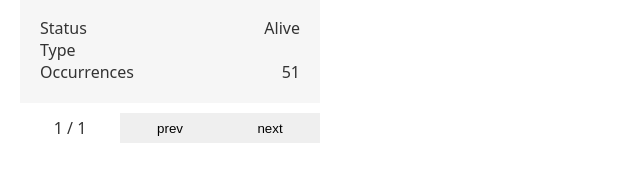
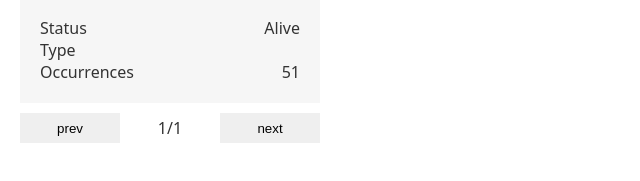
Before and after one commit to CheckersRT/project-3-rick-and-morty, a website with bundled scripts: page index.html in a window 1280 px wide. Shown: the part 487-668 px from the top of the page, without its empty margins (0-640 px from the left). Built offline with nearby package versions, Linux system fonts and the light colour scheme; no server answers.

Commit message:
pagination not yet working

```diff
--- a/components/nav-pagination/nav-pagination.js
+++ b/components/nav-pagination/nav-pagination.js
@@ -0,0 +1,9 @@
+function navPagination(page, maxPage) {
+    const pagination = document.createElement("span");
+    pagination.classList.add("navigation__pagination");
+    pagination.setAttribute("data-js", "pagination");
+    pagination.textContent = `${page}/${maxPage}`
+    return pagination
+}
+
+export default navPagination
--- a/index.html
+++ b/index.html
@@ -58,7 +58,7 @@
       <!-- <button class="button button--prev" data-js="button-prev">
         previous
       </button> -->
-      <span class="navigation__pagination" data-js="pagination">1 / 1</span>
+      <!-- <span class="navigation__pagination" data-js="pagination">1 / 1</span> -->
       <!-- <button class="button button--next" data-js="button-next">next</button> -->
     </nav>
   </body>
--- a/index.js
+++ b/index.js
@@ -1,5 +1,6 @@
 import { createCharacterCard } from "./components/card/card.js";
 import navButton from "./components/nav-button/nav-button.js";
+import navPagination from "./components/nav-pagination/nav-pagination.js";
 
 const cardContainer = document.querySelector('[data-js="card-container"]');
 const searchBarContainer = document.querySelector(
@@ -15,6 +16,7 @@ const pagination = document.querySelector('[data-js="pagination"]');
 let maxPage = 1;
 let page = 1;
 let searchQuery = "";
+
 
 const prevOnClick = () => {
   page--;
@@ -40,6 +42,7 @@ const nextButton = navButton(
 );
 
 navigation.append(prevButton);
+navigation.append(navPagination(page, maxPage))
 navigation.append(nextButton);
 
 async function fetchCharacters() {
@@ -49,10 +52,11 @@ async function fetchCharacters() {
     );
 
     const data = await response.json();
+    maxPage = data.info.pages;
+    console.log(maxPage)
 
     const characterArray = data.results;
     cardContainer.innerHTML = "";
-    // console.log(characterArray);
 
     characterArray.map((character) => {
       const newCharacterCard = createCharacterCard(character);
```
